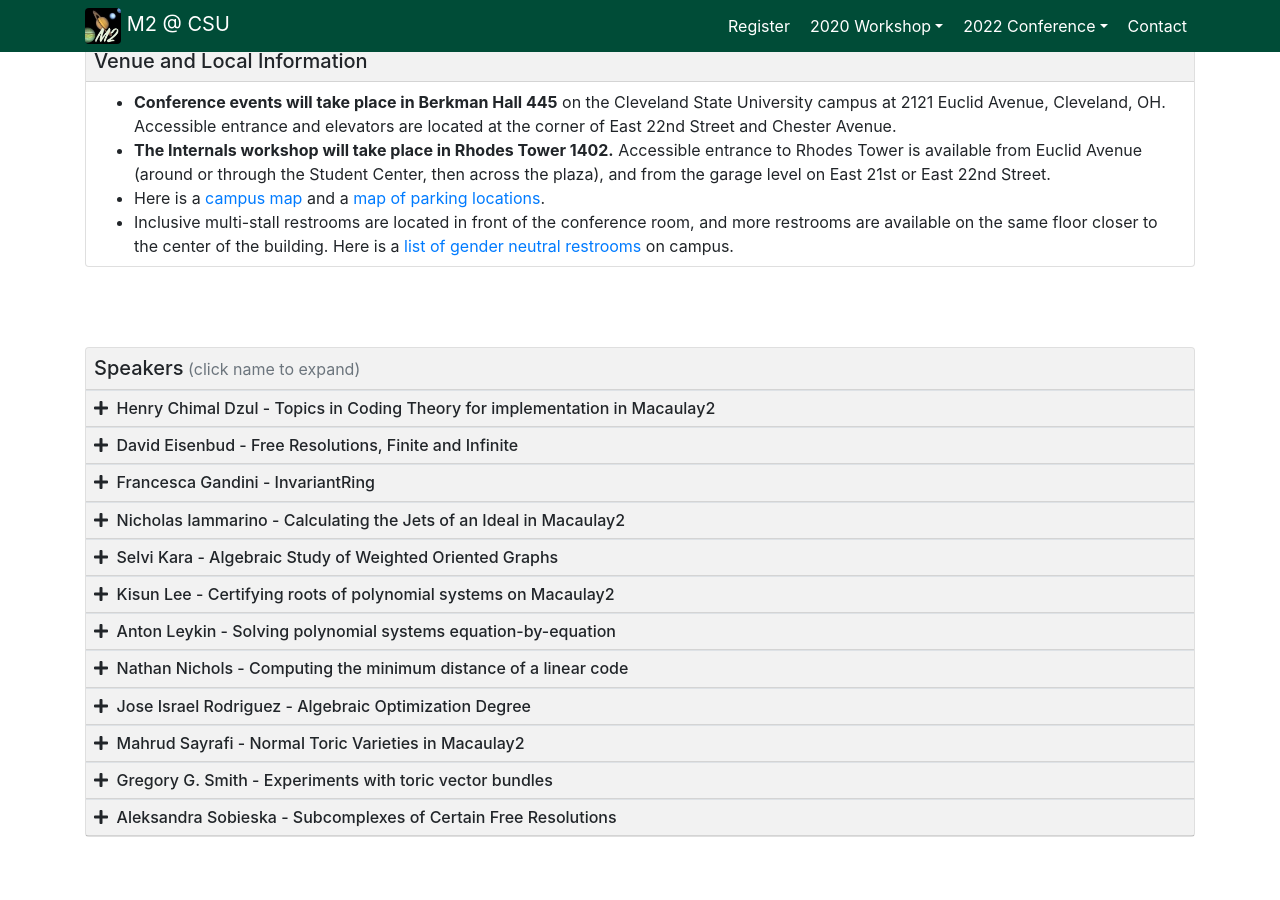
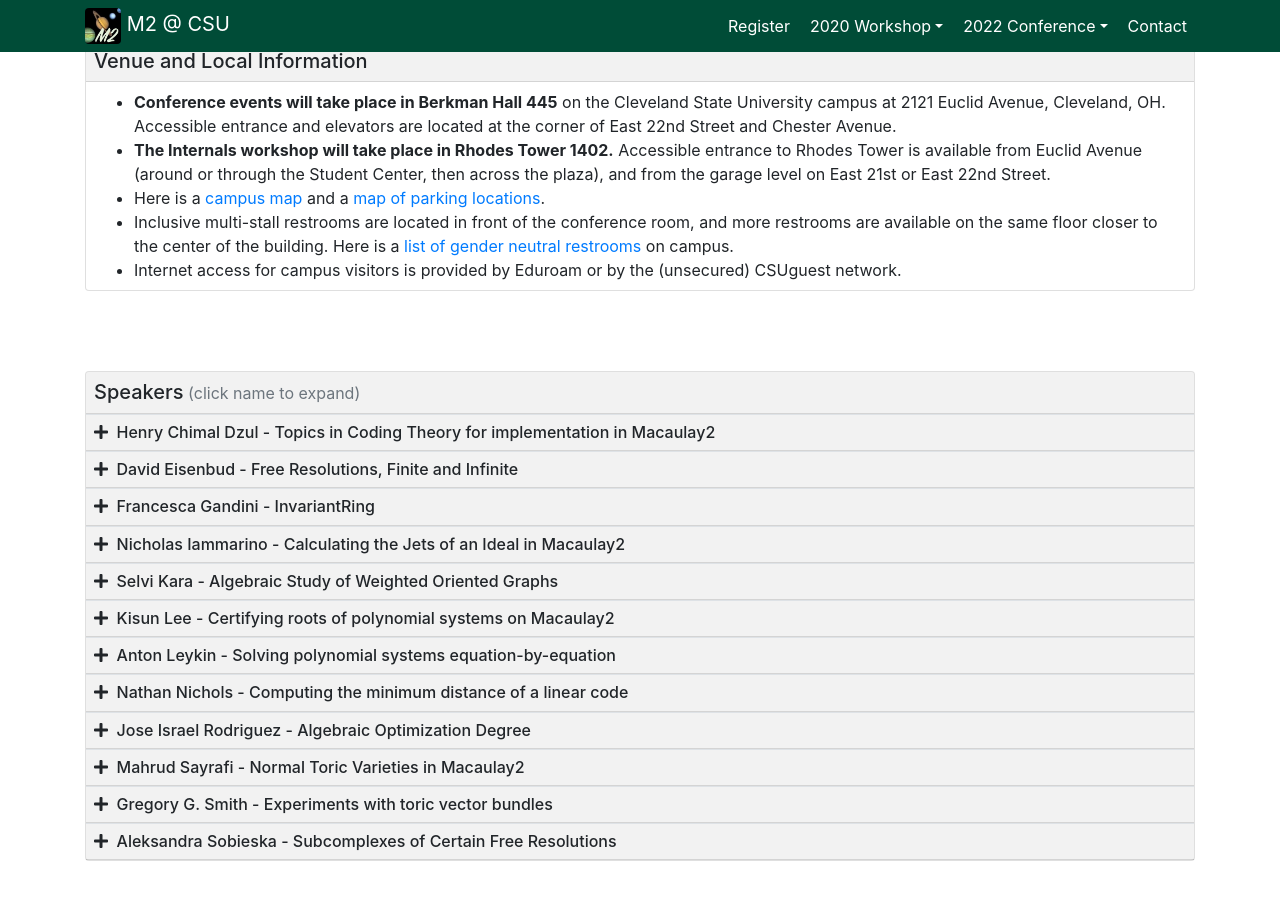
Before and after one commit to galettof/m2csu, a Jekyll site: the page built from conference.html, in a window 1280 px wide and 900 px high, scrolled down 897 px. Built offline with Jekyll 4.4.1, drawn with Linux system fonts in a browser that asks for light colours; nearby versions of some CDN libraries.

Commit message:
internet access info

```diff
--- a/conference.html
+++ b/conference.html
@@ -117,7 +117,9 @@ title: M2 @ CSU 2022 Conference
 	      building. Here is
 	      a <a href="https://www.csuohio.edu/sites/default/files/CSU_Inclusive_Restroom_Map.pdf"
 	      target="_blank">list of gender neutral restrooms</a> on
-	      campus.</li>
+		campus.</li>
+	      <li>Internet access for campus visitors is provided by
+	      Eduroam or by the (unsecured) CSUguest network.</li>
 	    </ul>
 	  </div>
 	</div>
```
